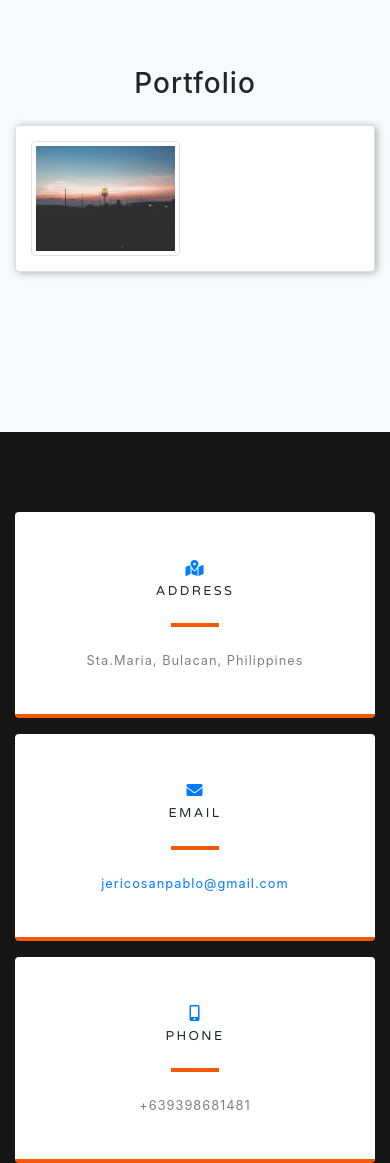
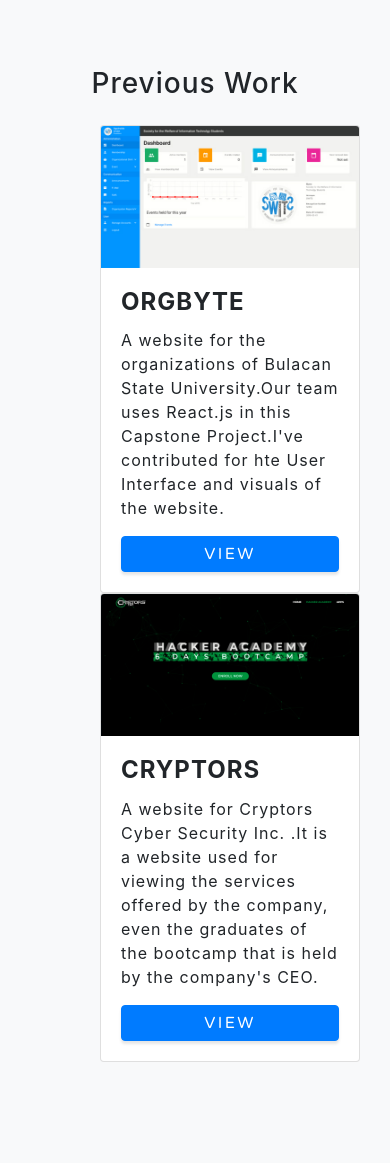
Before and after one commit to jeckers28/jeckers28.github.io, a website with bundled scripts: page index.html in a window 390 px wide. Shown: the part 2440-3603 px from the top of the page. Built offline with nearby package versions, Linux system fonts and the light colour scheme.

Commit message:
Updated Push/added previous work/links

```diff
--- a/css/grayscale.css
+++ b/css/grayscale.css
@@ -222,6 +222,16 @@
   padding-bottom: 15px;
 }
 
+.projects-section .card {
+  width: 100%;
+}
+
+.projects-section .card .btn {
+  padding: 5px;
+  width: 100%;
+  text-align: center;
+}
+
 .signup-section {
   padding: 10rem 0;
   background: linear-gradient(to bottom, rgba(22, 22, 22, 0.1) 0%, rgba(22, 22, 22, 0.5) 75%, #161616 100%), url("../img/bg-signup.jpg");
--- a/index.html
+++ b/index.html
@@ -35,6 +35,9 @@
         <ul class="navbar-nav ml-auto">
           <li class="nav-item">
             <a class="nav-link js-scroll-trigger" href="#about">About</a>
+          </li>
+          <li class="nav-item">
+            <a class="nav-link js-scroll-trigger" href="#skills">Skills</a>
           </li>
           <li class="nav-item">
             <a class="nav-link js-scroll-trigger" href="#projects">Portfolio</a>
@@ -163,22 +166,33 @@
   <!-- Projects Section -->
   <section id="projects" class="projects-section bg-light">
     <div class="container">
-        <h3 class="text-black mb-4 text-center">Portfolio</h3>
-     <div class="card main">
-       <div class="container">
+        <h3 class="text-black mb-4 text-center">Previous Work</h3>
 
-        <div class="row text-center text-lg-left">
+        <div class="container">
+          <div class="row offset-2">
+            <div class="col-xl-4 webs">
+              <div class="card">
+                <img src="img/orgbyte.jpg" class="card-img-top" alt="...">
+                <div class="card-body">
+                  <h4 class="card-title"><strong>ORGBYTE</strong></h4>
+                  <p class="card-text">A website for the organizations of Bulacan State University.Our team uses React.js in this Capstone Project.I've contributed for hte User Interface and visuals of the website.</p>
+                  <a href="http://www.orgbyte.com" class="btn btn-primary full-width">View</a>
+                </div>
+              </div>
+            </div>
+                  <div class="col-xl-4 webs">
+                    <div class="card">
+                      <img src="img/Screenshot_20180909_222401.jpg" class="card-img-top" alt="...">
+                      <div class="card-body">
+                        <h4 class="card-title"><strong>CRYPTORS</strong></h4>
+                        <p class="card-text">A website for Cryptors Cyber Security Inc. .It is a website used for viewing the services offered by the company, even the graduates of the bootcamp that is held by the company's CEO.</p>
+                        <a href="http://www.cryptors.org" class="btn btn-primary">View</a>
+                      </div>
+                    </div>
+                  </div>
 
-          <div class="col-lg-3 col-md-4 col-6">
-                  <a  class="d-block h-100">
-                  <img class="img-fluid img-thumbnail" src="/img/IMG_20190324_083458_792.jpg" alt="">
-                  </a>
           </div>
-
-        </div>
       </div>
-     </div>
-
     </div>
   </section>
 
@@ -226,13 +240,13 @@
       </div>
 
       <div class="social d-flex justify-content-center">
-        <a href="#" class="mx-2">
-          <i class="fab fa-twitter"></i>
+        <a href="https://www.youtube.com/channel/UCBRu8J8kt7O2uhiMY0c85wA?" class="mx-2">
+          <i class="fab fa-youtube"></i>
         </a>
-        <a href="#" class="mx-2">
+        <a href="https://www.facebook.com/JECKERS28" class="mx-2">
           <i class="fab fa-facebook-f"></i>
         </a>
-        <a href="#" class="mx-2">
+        <a href="https://github.com/jeckers28" class="mx-2">
           <i class="fab fa-github"></i>
         </a>
       </div>
```
Also changed, not shown: css/grayscale.min.css, img/Screenshot_20180909_222401.jpg (added), img/orgbyte.jpg (added).
